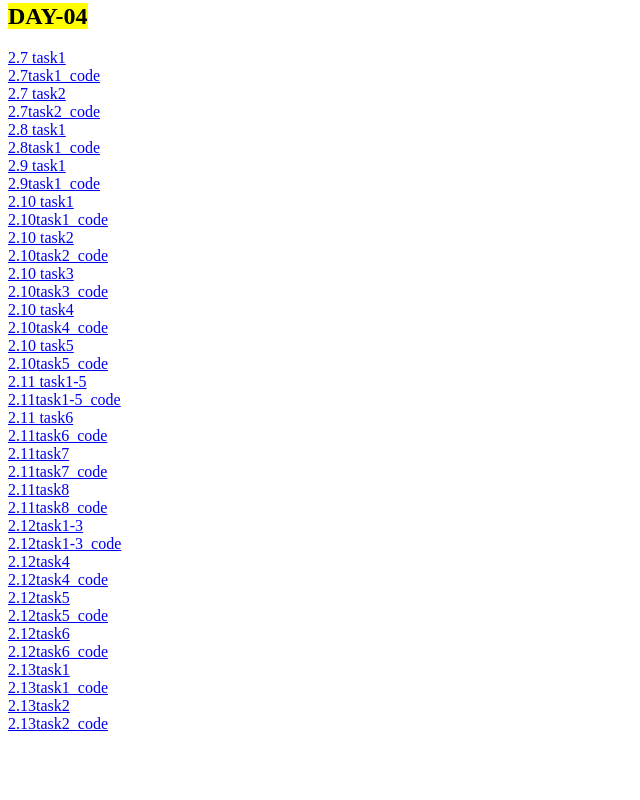
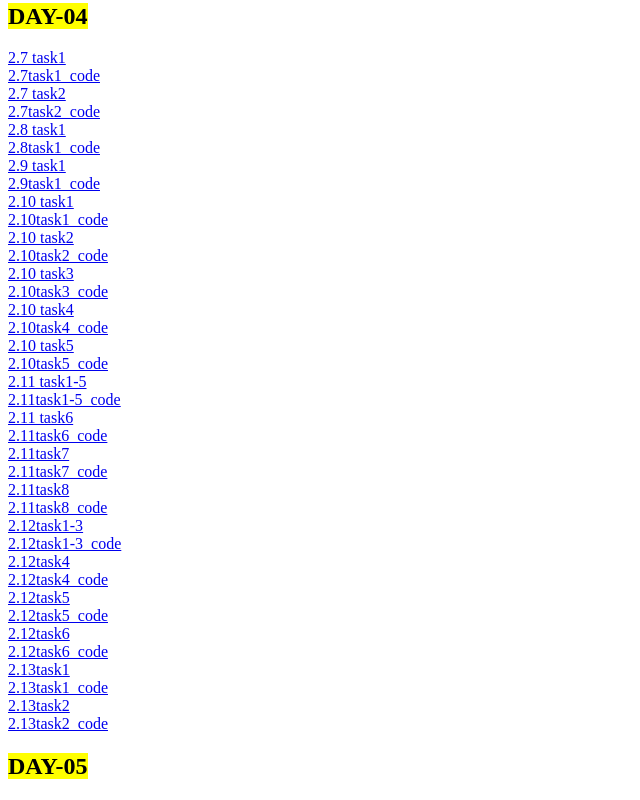
Before and after one commit to 63110/lrng, a plain HTML site: page index.html in a window 1280 px wide. Shown: the part 385-1185 px from the top of the page, without its empty margins (0-640 px from the left). Before the commit the page ends 1126 px from the top, so only its background shows below. Drawn offline with Linux system fonts and the light colour scheme.

Commit message:
Update index.html

```diff
--- a/index.html
+++ b/index.html
@@ -117,3 +117,4 @@
 </br>
 <a href="https://github.com/63110/lrng/blob/master/day04/2.13task2.html">2.13task2_code</a>
 </br>
+<h2 style="text-align: left;"><span style="background-color: #ffff00;">DAY-05</span></h2>
```
